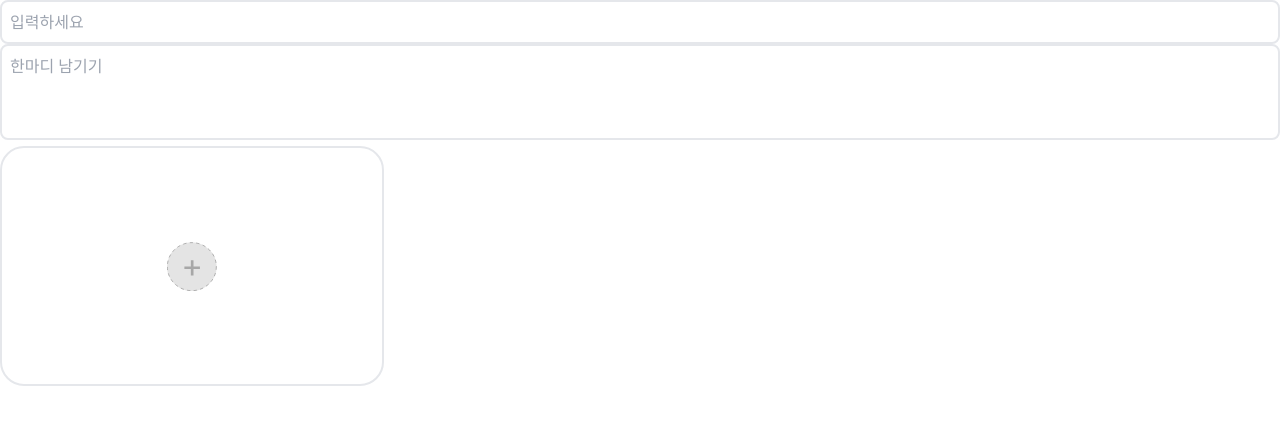
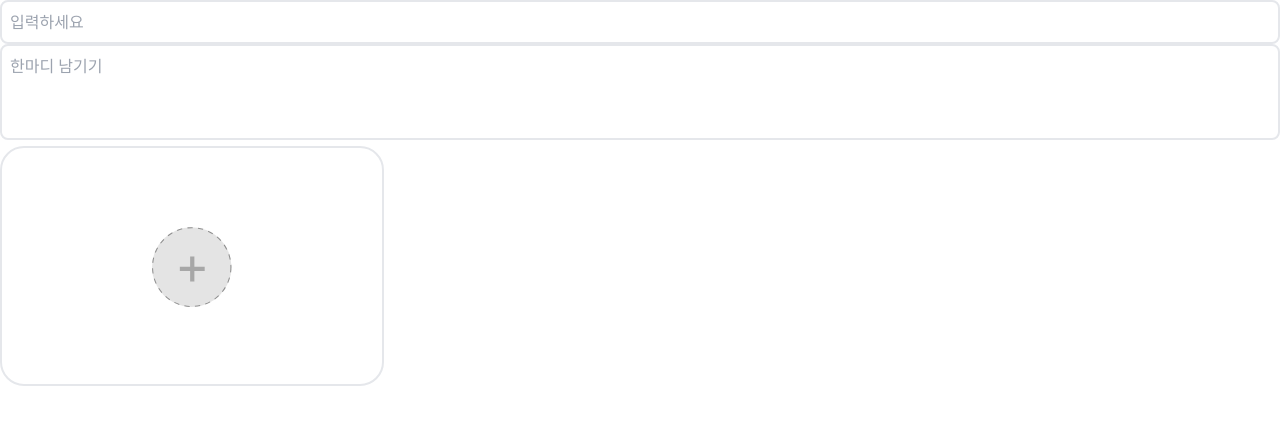
Before and after one commit to idea-mosaic/balance-master, a Next.js app in the folder frontend/: page /create in a window 1280 px wide. Shown: the top 424 px of the page. Built offline with nearby package versions, Linux system fonts and the light colour scheme.

Commit message:
[Fix] ImageInput icon 크기 변경

```diff
--- a/frontend/components/ImageInput.tsx
+++ b/frontend/components/ImageInput.tsx
@@ -39,7 +39,7 @@ const ImageInput = ({ color }: Props) => {
     >
       <label htmlFor="imageInput">
         {previewImage ? (
-          <div className="cursor-pointer border w-48 h-12 shadow-xl rounded-xl bg-white text-center flex items-center justify-center">
+          <div className="cursor-pointer border w-48 h-12 shadow-xl rounded-xl bg-white text-center flex items-center justify-center ">
             사진 변경하기
           </div>
         ) : (
@@ -47,8 +47,8 @@ const ImageInput = ({ color }: Props) => {
             className="cursor-pointer"
             src="/assets/addButtonIcon.svg"
             alt="addButton"
-            height={50}
-            width={50}
+            height={80}
+            width={80}
           />
         )}
       </label>
```
